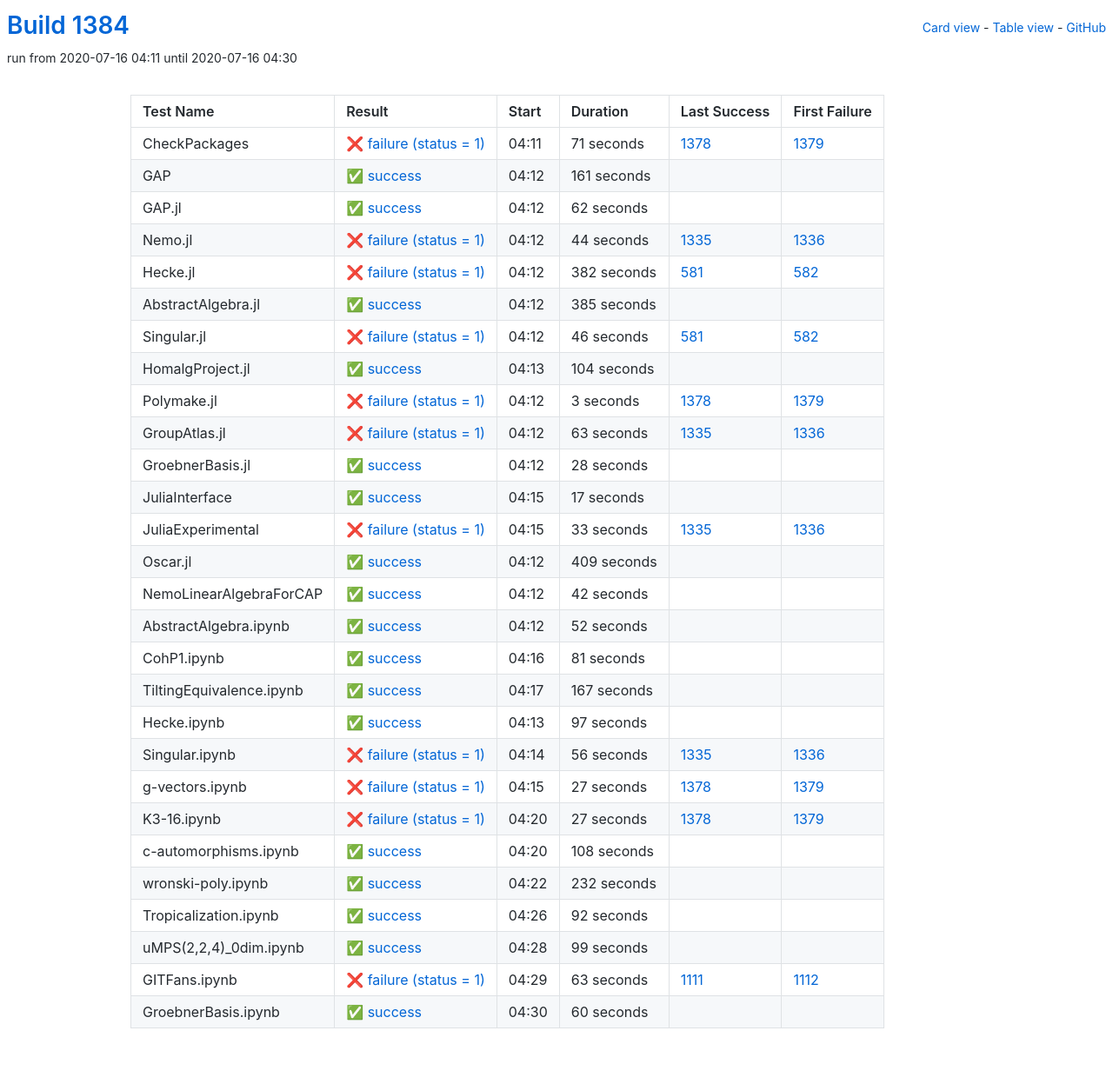
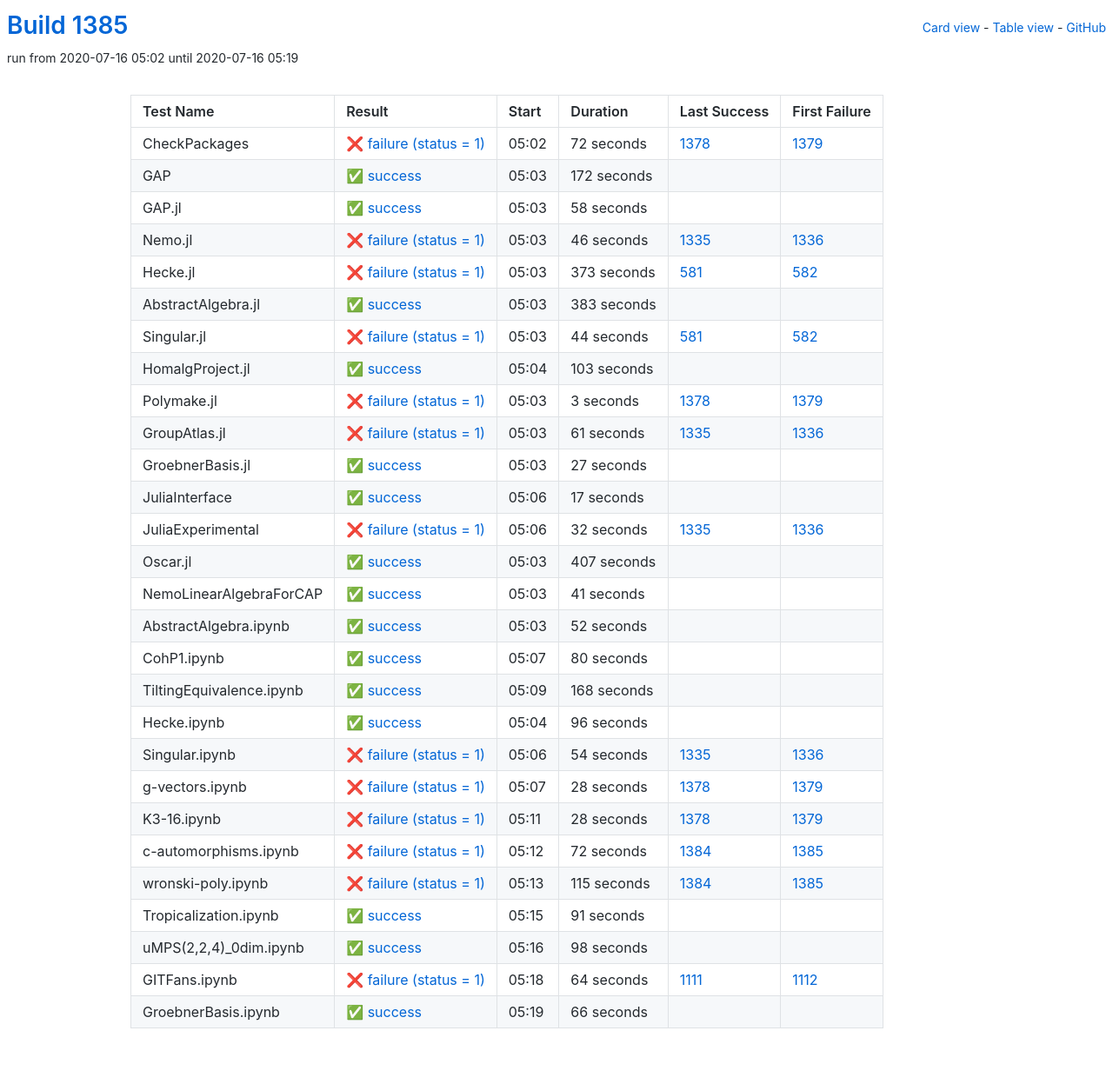
Before and after one commit to oscar-system/oscar-ci-status-1.4, a Jekyll site: the page built from table.html, in a window 1280 px wide. Shown: the whole page at 87% size. Built offline with Jekyll 4.4.1, drawn with Linux system fonts in a browser that asks for light colours.

Commit message:
Build #1385

```diff
--- a/_data/ci.yml
+++ b/_data/ci.yml
@@ -1,6 +1,6 @@
 ---
-build: 1384
-build_url: https://oscarci.mathematik.uni-kl.de/job/oscar-julia-1.4/1384/
+build: 1385
+build_url: https://oscarci.mathematik.uni-kl.de/job/oscar-julia-1.4/1385/
 job: oscar-julia-1.4
 organization: oscar-system
 repo: oscar-ci-status-1.4
@@ -8,104 +8,104 @@ repourl: https://github.com/oscar-system/oscar-ci-status-1.4
 tests:
 - name: CheckPackages
   id: checkpackages
-  log: https://oscarci.mathematik.uni-kl.de/job/oscar-julia-1.4/1384/artifact/logs/build-1384/CheckPackages.log
-  start: 2020-07-16 04:11
+  log: https://oscarci.mathematik.uni-kl.de/job/oscar-julia-1.4/1385/artifact/logs/build-1385/CheckPackages.log
+  start: 2020-07-16 05:02
   success: false
   exitcode: 1
   status: failure
-  duration: 71
+  duration: 72
   last_success: 1378
   last_success_url: https://oscarci.mathematik.uni-kl.de/job/oscar-julia-1.4/1378/
   first_failure: 1379
   first_failure_url: https://oscarci.mathematik.uni-kl.de/job/oscar-julia-1.4/1379/
 - name: GAP
   id: gap
-  log: https://oscarci.mathematik.uni-kl.de/job/oscar-julia-1.4/1384/artifact/logs/build-1384/GAP.log
-  start: 2020-07-16 04:12
+  log: https://oscarci.mathematik.uni-kl.de/job/oscar-julia-1.4/1385/artifact/logs/build-1385/GAP.log
+  start: 2020-07-16 05:03
   success: true
   exitcode: 0
   status: success
-  duration: 161
+  duration: 172
   last_success: false
   last_success_url:
   first_failure: false
   first_failure_url:
 - name: GAP.jl
   id: gap-jl
-  log: https://oscarci.mathematik.uni-kl.de/job/oscar-julia-1.4/1384/artifact/logs/build-1384/GAP.jl.log
-  start: 2020-07-16 04:12
+  log: https://oscarci.mathematik.uni-kl.de/job/oscar-julia-1.4/1385/artifact/logs/build-1385/GAP.jl.log
+  start: 2020-07-16 05:03
   success: true
   exitcode: 0
   status: success
-  duration: 62
+  duration: 58
   last_success: false
   last_success_url:
   first_failure: false
   first_failure_url:
 - name: Nemo.jl
   id: nemo-jl
-  log: https://oscarci.mathematik.uni-kl.de/job/oscar-julia-1.4/1384/artifact/logs/build-1384/Nemo.jl.log
-  start: 2020-07-16 04:12
+  log: https://oscarci.mathematik.uni-kl.de/job/oscar-julia-1.4/1385/artifact/logs/build-1385/Nemo.jl.log
+  start: 2020-07-16 05:03
   success: false
   exitcode: 1
   status: failure
-  duration: 44
+  duration: 46
   last_success: 1335
   last_success_url: https://oscarci.mathematik.uni-kl.de/job/oscar-julia-1.4/1335/
   first_failure: 1336
   first_failure_url: https://oscarci.mathematik.uni-kl.de/job/oscar-julia-1.4/1336/
 - name: Hecke.jl
   id: hecke-jl
-  log: https://oscarci.mathematik.uni-kl.de/job/oscar-julia-1.4/1384/artifact/logs/build-1384/Hecke.jl.log
-  start: 2020-07-16 04:12
+  log: https://oscarci.mathematik.uni-kl.de/job/oscar-julia-1.4/1385/artifact/logs/build-1385/Hecke.jl.log
+  start: 2020-07-16 05:03
   success: false
   exitcode: 1
   status: failure
-  duration: 382
+  duration: 373
   last_success: 581
   last_success_url: https://oscarci.mathematik.uni-kl.de/job/oscar-julia-1.4/581/
   first_failure: 582
   first_failure_url: https://oscarci.mathematik.uni-kl.de/job/oscar-julia-1.4/582/
 - name: AbstractAlgebra.jl
   id: abstractalgebra-jl
-  log: https://oscarci.mathematik.uni-kl.de/job/oscar-julia-1.4/1384/artifact/logs/build-1384/AbstractAlgebra.jl.log
-  start: 2020-07-16 04:12
+  log: https://oscarci.mathematik.uni-kl.de/job/oscar-julia-1.4/1385/artifact/logs/build-1385/AbstractAlgebra.jl.log
+  start: 2020-07-16 05:03
   success: true
   exitcode: 0
   status: success
-  duration: 385
+  duration: 383
   last_success: false
   last_success_url:
   first_failure: false
   first_failure_url:
 - name: Singular.jl
   id: singular-jl
-  log: https://oscarci.mathematik.uni-kl.de/job/oscar-julia-1.4/1384/artifact/logs/build-1384/Singular.jl.log
-  start: 2020-07-16 04:12
+  log: https://oscarci.mathematik.uni-kl.de/job/oscar-julia-1.4/1385/artifact/logs/build-1385/Singular.jl.log
+  start: 2020-07-16 05:03
   success: false
   exitcode: 1
   status: failure
-  duration: 46
+  duration: 44
   last_success: 581
   last_success_url: https://oscarci.mathematik.uni-kl.de/job/oscar-julia-1.4/581/
   first_failure: 582
   first_failure_url: https://oscarci.mathematik.uni-kl.de/job/oscar-julia-1.4/582/
 - name: HomalgProject.jl
   id: homalgproject-jl
-  log: https://oscarci.mathematik.uni-kl.de/job/oscar-julia-1.4/1384/artifact/logs/build-1384/HomalgProject.jl.log
-  start: 2020-07-16 04:13
+  log: https://oscarci.mathematik.uni-kl.de/job/oscar-julia-1.4/1385/artifact/logs/build-1385/HomalgProject.jl.log
+  start: 2020-07-16 05:04
   success: true
   exitcode: 0
   status: success
-  duration: 104
+  duration: 103
   last_success: false
   last_success_url:
   first_failure: false
   first_failure_url:
 - name: Polymake.jl
   id: polymake-jl
-  log: https://oscarci.mathematik.uni-kl.de/job/oscar-julia-1.4/1384/artifact/logs/build-1384/Polymake.jl.log
-  start: 2020-07-16 04:12
+  log: https://oscarci.mathematik.uni-kl.de/job/oscar-julia-1.4/1385/artifact/logs/build-1385/Polymake.jl.log
+  start: 2020-07-16 05:03
   success: false
   exitcode: 1
   status: failure
@@ -116,32 +116,32 @@ tests:
   first_failure_url: https://oscarci.mathematik.uni-kl.de/job/oscar-julia-1.4/1379/
 - name: GroupAtlas.jl
   id: groupatlas-jl
-  log: https://oscarci.mathematik.uni-kl.de/job/oscar-julia-1.4/1384/artifact/logs/build-1384/GroupAtlas.jl.log
-  start: 2020-07-16 04:12
+  log: https://oscarci.mathematik.uni-kl.de/job/oscar-julia-1.4/1385/artifact/logs/build-1385/GroupAtlas.jl.log
+  start: 2020-07-16 05:03
   success: false
   exitcode: 1
   status: failure
-  duration: 63
+  duration: 61
   last_success: 1335
   last_success_url: https://oscarci.mathematik.uni-kl.de/job/oscar-julia-1.4/1335/
   first_failure: 1336
   first_failure_url: https://oscarci.mathematik.uni-kl.de/job/oscar-julia-1.4/1336/
 - name: GroebnerBasis.jl
   id: groebnerbasis-jl
-  log: https://oscarci.mathematik.uni-kl.de/job/oscar-julia-1.4/1384/artifact/logs/build-1384/GroebnerBasis.jl.log
-  start: 2020-07-16 04:12
+  log: https://oscarci.mathematik.uni-kl.de/job/oscar-julia-1.4/1385/artifact/logs/build-1385/GroebnerBasis.jl.log
+  start: 2020-07-16 05:03
   success: true
   exitcode: 0
   status: success
-  duration: 28
+  duration: 27
   last_success: false
   last_success_url:
   first_failure: false
   first_failure_url:
 - name: JuliaInterface
   id: juliainterface
-  log: https://oscarci.mathematik.uni-kl.de/job/oscar-julia-1.4/1384/artifact/logs/build-1384/JuliaInterface.log
-  start: 2020-07-16 04:15
+  log: https://oscarci.mathematik.uni-kl.de/job/oscar-julia-1.4/1385/artifact/logs/build-1385/JuliaInterface.log
+  start: 2020-07-16 05:06
   success: true
   exitcode: 0
   status: success
@@ -152,44 +152,44 @@ tests:
   first_failure_url:
 - name: JuliaExperimental
   id: juliaexperimental
-  log: https://oscarci.mathematik.uni-kl.de/job/oscar-julia-1.4/1384/artifact/logs/build-1384/JuliaExperimental.log
-  start: 2020-07-16 04:15
+  log: https://oscarci.mathematik.uni-kl.de/job/oscar-julia-1.4/1385/artifact/logs/build-1385/JuliaExperimental.log
+  start: 2020-07-16 05:06
   success: false
   exitcode: 1
   status: failure
-  duration: 33
+  duration: 32
   last_success: 1335
   last_success_url: https://oscarci.mathematik.uni-kl.de/job/oscar-julia-1.4/1335/
   first_failure: 1336
   first_failure_url: https://oscarci.mathematik.uni-kl.de/job/oscar-julia-1.4/1336/
 - name: Oscar.jl
   id: oscar-jl
-  log: https://oscarci.mathematik.uni-kl.de/job/oscar-julia-1.4/1384/artifact/logs/build-1384/Oscar.jl.log
-  start: 2020-07-16 04:12
+  log: https://oscarci.mathematik.uni-kl.de/job/oscar-julia-1.4/1385/artifact/logs/build-1385/Oscar.jl.log
+  start: 2020-07-16 05:03
   success: true
   exitcode: 0
   status: success
-  duration: 409
+  duration: 407
   last_success: false
   last_success_url:
   first_failure: false
   first_failure_url:
 - name: NemoLinearAlgebraForCAP
   id: nemolinearalgebraforcap
-  log: https://oscarci.mathematik.uni-kl.de/job/oscar-julia-1.4/1384/artifact/logs/build-1384/NemoLinearAlgebraForCAP.log
-  start: 2020-07-16 04:12
+  log: https://oscarci.mathematik.uni-kl.de/job/oscar-julia-1.4/1385/artifact/logs/build-1385/NemoLinearAlgebraForCAP.log
+  start: 2020-07-16 05:03
   success: true
   exitcode: 0
   status: success
-  duration: 42
+  duration: 41
   last_success: false
   last_success_url:
   first_failure: false
   first_failure_url:
 - name: AbstractAlgebra.ipynb
   id: abstractalgebra-ipynb
-  log: https://oscarci.mathematik.uni-kl.de/job/oscar-julia-1.4/1384/artifact/logs/build-1384/AbstractAlgebra.ipynb.log
-  start: 2020-07-16 04:12
+  log: https://oscarci.mathematik.uni-kl.de/job/oscar-julia-1.4/1385/artifact/logs/build-1385/AbstractAlgebra.ipynb.log
+  start: 2020-07-16 05:03
   success: true
   exitcode: 0
   status: success
@@ -200,144 +200,144 @@ tests:
   first_failure_url:
 - name: CohP1.ipynb
   id: cohp1-ipynb
-  log: https://oscarci.mathematik.uni-kl.de/job/oscar-julia-1.4/1384/artifact/logs/build-1384/CohP1.ipynb.log
-  start: 2020-07-16 04:16
+  log: https://oscarci.mathematik.uni-kl.de/job/oscar-julia-1.4/1385/artifact/logs/build-1385/CohP1.ipynb.log
+  start: 2020-07-16 05:07
   success: true
   exitcode: 0
   status: success
-  duration: 81
+  duration: 80
   last_success: false
   last_success_url:
   first_failure: false
   first_failure_url:
 - name: TiltingEquivalence.ipynb
   id: tiltingequivalence-ipynb
-  log: https://oscarci.mathematik.uni-kl.de/job/oscar-julia-1.4/1384/artifact/logs/build-1384/TiltingEquivalence.ipynb.log
-  start: 2020-07-16 04:17
+  log: https://oscarci.mathematik.uni-kl.de/job/oscar-julia-1.4/1385/artifact/logs/build-1385/TiltingEquivalence.ipynb.log
+  start: 2020-07-16 05:09
   success: true
   exitcode: 0
   status: success
-  duration: 167
+  duration: 168
   last_success: false
   last_success_url:
   first_failure: false
   first_failure_url:
 - name: Hecke.ipynb
   id: hecke-ipynb
-  log: https://oscarci.mathematik.uni-kl.de/job/oscar-julia-1.4/1384/artifact/logs/build-1384/Hecke.ipynb.log
-  start: 2020-07-16 04:13
+  log: https://oscarci.mathematik.uni-kl.de/job/oscar-julia-1.4/1385/artifact/logs/build-1385/Hecke.ipynb.log
+  start: 2020-07-16 05:04
   success: true
   exitcode: 0
   status: success
-  duration: 97
+  duration: 96
   last_success: false
   last_success_url:
   first_failure: false
   first_failure_url:
 - name: Singular.ipynb
   id: singular-ipynb
-  log: https://oscarci.mathematik.uni-kl.de/job/oscar-julia-1.4/1384/artifact/logs/build-1384/Singular.ipynb.log
-  start: 2020-07-16 04:14
+  log: https://oscarci.mathematik.uni-kl.de/job/oscar-julia-1.4/1385/artifact/logs/build-1385/Singular.ipynb.log
+  start: 2020-07-16 05:06
   success: false
   exitcode: 1
   status: failure
-  duration: 56
+  duration: 54
   last_success: 1335
   last_success_url: https://oscarci.mathematik.uni-kl.de/job/oscar-julia-1.4/1335/
   first_failure: 1336
   first_failure_url: https://oscarci.mathematik.uni-kl.de/job/oscar-julia-1.4/1336/
 - name: g-vectors.ipynb
   id: g-vectors-ipynb
-  log: https://oscarci.mathematik.uni-kl.de/job/oscar-julia-1.4/1384/artifact/logs/build-1384/g-vectors.ipynb.log
-  start: 2020-07-16 04:15
+  log: https://oscarci.mathematik.uni-kl.de/job/oscar-julia-1.4/1385/artifact/logs/build-1385/g-vectors.ipynb.log
+  start: 2020-07-16 05:07
   success: false
   exitcode: 1
   status: failure
-  duration: 27
+  duration: 28
   last_success: 1378
   last_success_url: https://oscarci.mathematik.uni-kl.de/job/oscar-julia-1.4/1378/
   first_failure: 1379
   first_failure_url: https://oscarci.mathematik.uni-kl.de/job/oscar-julia-1.4/1379/
 - name: K3-16.ipynb
   id: k3-16-ipynb
-  log: https://oscarci.mathematik.uni-kl.de/job/oscar-julia-1.4/1384/artifact/logs/build-1384/K3-16.ipynb.log
-  start: 2020-07-16 04:20
+  log: https://oscarci.mathematik.uni-kl.de/job/oscar-julia-1.4/1385/artifact/logs/build-1385/K3-16.ipynb.log
+  start: 2020-07-16 05:11
   success: false
   exitcode: 1
   status: failure
-  duration: 27
+  duration: 28
   last_success: 1378
   last_success_url: https://oscarci.mathematik.uni-kl.de/job/oscar-julia-1.4/1378/
   first_failure: 1379
   first_failure_url: https://oscarci.mathematik.uni-kl.de/job/oscar-julia-1.4/1379/
 - name: c-automorphisms.ipynb
   id: c-automorphisms-ipynb
-  log: https://oscarci.mathematik.uni-kl.de/job/oscar-julia-1.4/1384/artifact/logs/build-1384/c-automorphisms.ipynb.log
-  start: 2020-07-16 04:20
+  log: https://oscarci.mathematik.uni-kl.de/job/oscar-julia-1.4/1385/artifact/logs/build-1385/c-automorphisms.ipynb.log
+  start: 2020-07-16 05:12
+  success: false
+  exitcode: 1
+  status: failure
+  duration: 72
+  last_success: 1384
+  last_success_url: https://oscarci.mathematik.uni-kl.de/job/oscar-julia-1.4/1384/
+  first_failure: 1385
+  first_failure_url: https://oscarci.mathematik.uni-kl.de/job/oscar-julia-1.4/1385/
+- name: wronski-poly.ipynb
+  id: wronski-poly-ipynb
+  log: https://oscarci.mathematik.uni-kl.de/job/oscar-julia-1.4/1385/artifact/logs/build-1385/wronski-poly.ipynb.log
+  start: 2020-07-16 05:13
+  success: false
+  exitcode: 1
+  status: failure
+  duration: 115
+  last_success: 1384
+  last_success_url: https://oscarci.mathematik.uni-kl.de/job/oscar-julia-1.4/1384/
+  first_failure: 1385
+  first_failure_url: https://oscarci.mathematik.uni-kl.de/job/oscar-julia-1.4/1385/
+- name: Tropicalization.ipynb
+  id: tropicalization-ipynb
+  log: https://oscarci.mathematik.uni-kl.de/job/oscar-julia-1.4/1385/artifact/logs/build-1385/Tropicalization.ipynb.log
+  start: 2020-07-16 05:15
   success: true
   exitcode: 0
   status: success
-  duration: 108
-  last_success: false
-  last_success_url:
-  first_failure: false
-  first_failure_url:
-- name: wronski-poly.ipynb
-  id: wronski-poly-ipynb
-  log: https://oscarci.mathematik.uni-kl.de/job/oscar-julia-1.4/1384/artifact/logs/build-1384/wronski-poly.ipynb.log
-  start: 2020-07-16 04:22
-  success: true
-  exitcode: 0
-  status: success
-  duration: 232
-  last_success: false
-  last_success_url:
-  first_failure: false
-  first_failure_url:
-- name: Tropicalization.ipynb
-  id: tropicalization-ipynb
-  log: https://oscarci.mathematik.uni-kl.de/job/oscar-julia-1.4/1384/artifact/logs/build-1384/Tropicalization.ipynb.log
-  start: 2020-07-16 04:26
-  success: true
-  exitcode: 0
-  status: success
-  duration: 92
+  duration: 91
   last_success: false
   last_success_url:
   first_failure: false
   first_failure_url:
 - name: uMPS(2,2,4)_0dim.ipynb
   id: umps-2-2-4-0dim-ipynb
-  log: https://oscarci.mathematik.uni-kl.de/job/oscar-julia-1.4/1384/artifact/logs/build-1384/uMPS-2-2-4-_0dim.ipynb.log
-  start: 2020-07-16 04:28
+  log: https://oscarci.mathematik.uni-kl.de/job/oscar-julia-1.4/1385/artifact/logs/build-1385/uMPS-2-2-4-_0dim.ipynb.log
+  start: 2020-07-16 05:16
   success: true
   exitcode: 0
   status: success
-  duration: 99
+  duration: 98
   last_success: false
   last_success_url:
   first_failure: false
   first_failure_url:
 - name: GITFans.ipynb
   id: gitfans-ipynb
-  log: https://oscarci.mathematik.uni-kl.de/job/oscar-julia-1.4/1384/artifact/logs/build-1384/GITFans.ipynb.log
-  start: 2020-07-16 04:29
+  log: https://oscarci.mathematik.uni-kl.de/job/oscar-julia-1.4/1385/artifact/logs/build-1385/GITFans.ipynb.log
+  start: 2020-07-16 05:18
   success: false
   exitcode: 1
   status: failure
-  duration: 63
+  duration: 64
   last_success: 1111
   last_success_url: https://oscarci.mathematik.uni-kl.de/job/oscar-julia-1.4/1111/
   first_failure: 1112
   first_failure_url: https://oscarci.mathematik.uni-kl.de/job/oscar-julia-1.4/1112/
 - name: GroebnerBasis.ipynb
   id: groebnerbasis-ipynb
-  log: https://oscarci.mathematik.uni-kl.de/job/oscar-julia-1.4/1384/artifact/logs/build-1384/GroebnerBasis.ipynb.log
-  start: 2020-07-16 04:30
+  log: https://oscarci.mathematik.uni-kl.de/job/oscar-julia-1.4/1385/artifact/logs/build-1385/GroebnerBasis.ipynb.log
+  start: 2020-07-16 05:19
   success: true
   exitcode: 0
   status: success
-  duration: 60
+  duration: 66
   last_success: false
   last_success_url:
   first_failure: false
```
Also changed, not shown: README.md.
